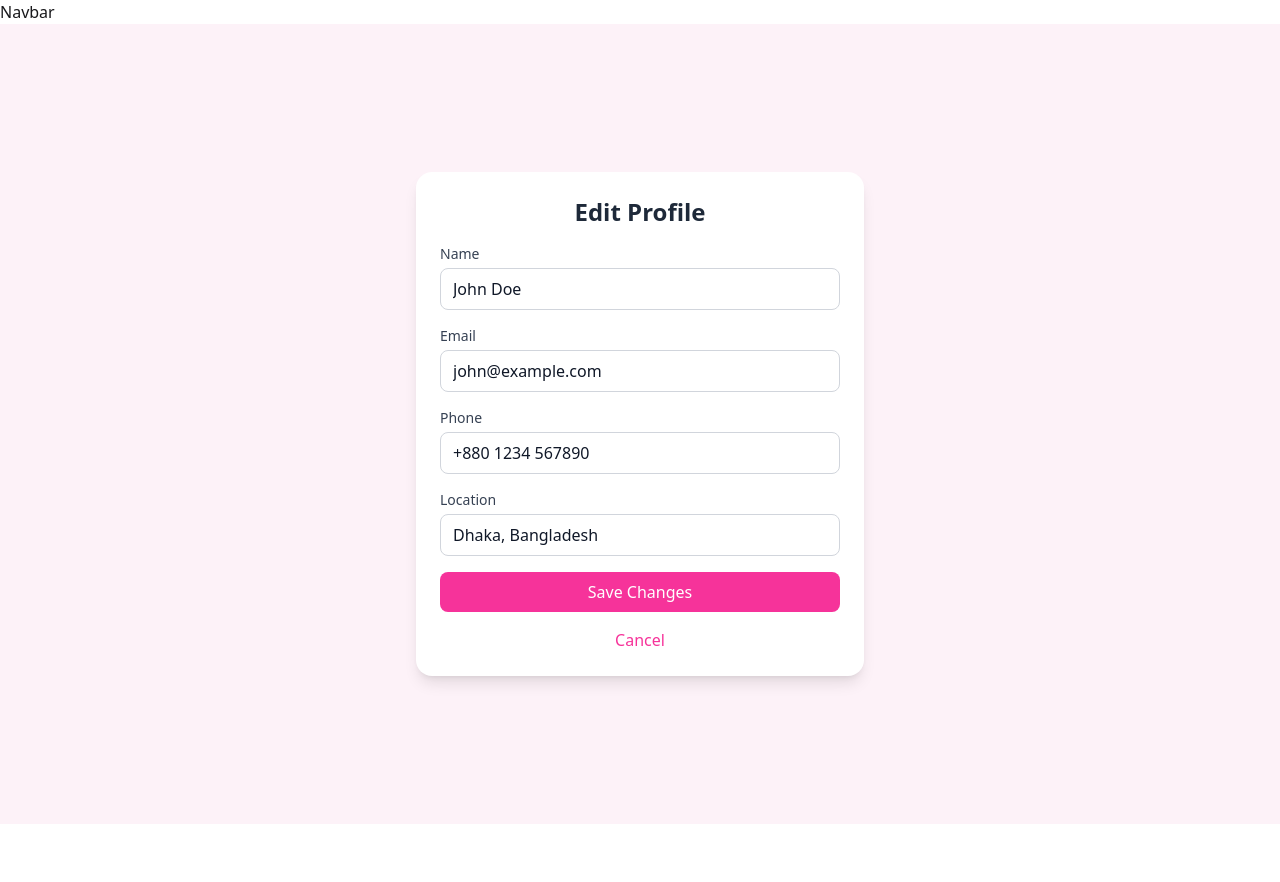
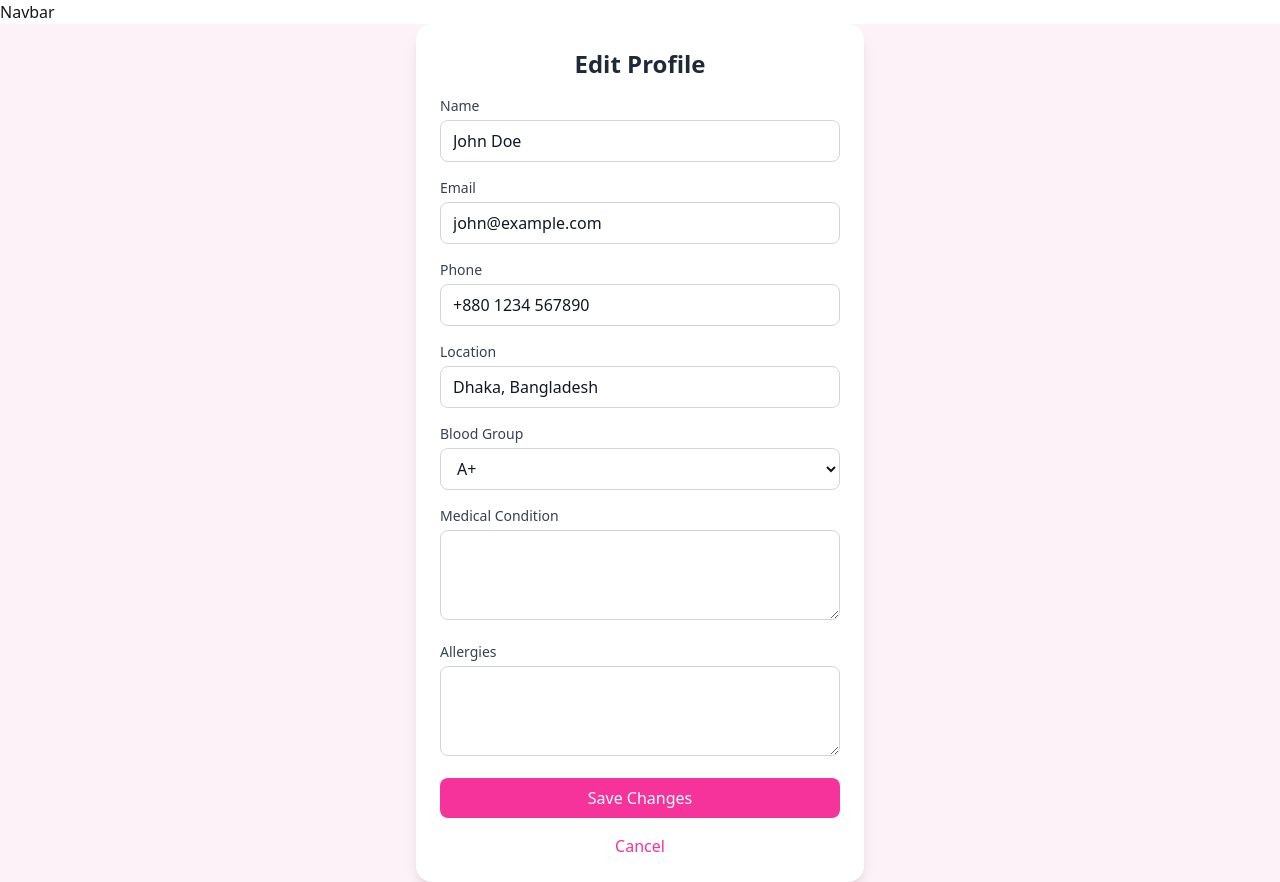
Before and after one commit to Erfan-Khan-Dhrubo/SentryAid, a React (Vite) app in the folder frontend/: page /editProfile in a window 1280 px wide. Before the commit the page ends 824 px from the top, so only its background shows below. Built offline with nearby package versions, Linux system fonts and the light colour scheme.

Commit message:
Update EditProfile.jsx

```diff
--- a/frontend/src/Pages/Users/EditProfile.jsx
+++ b/frontend/src/Pages/Users/EditProfile.jsx
@@ -6,6 +6,9 @@ const EditProfile = () => {
     email: "john@example.com",
     phone: "+880 1234 567890",
     location: "Dhaka, Bangladesh",
+    bloodGroup: "A+", // Default value for blood group
+    medicalCondition: "", // Default value for medical condition
+    allergies: "", // Default value for allergies
   });
 
   const handleChange = (e) => {
@@ -68,6 +71,47 @@ const EditProfile = () => {
             />
           </div>
 
+          <div>
+            <label className="block text-sm font-medium text-gray-700">Blood Group</label>
+            <select
+              name="bloodGroup"
+              value={formData.bloodGroup}
+              onChange={handleChange}
+              className="w-full mt-1 px-3 py-2 border border-gray-300 rounded-lg focus:outline-none focus:ring-2 focus:ring-pink-400 text-gray-900"
+            >
+              <option value="A+">A+</option>
+              <option value="A-">A-</option>
+              <option value="B+">B+</option>
+              <option value="B-">B-</option>
+              <option value="O+">O+</option>
+              <option value="O-">O-</option>
+              <option value="AB+">AB+</option>
+              <option value="AB-">AB-</option>
+            </select>
+          </div>
+
+          <div>
+            <label className="block text-sm font-medium text-gray-700">Medical Condition</label>
+            <textarea
+              name="medicalCondition"
+              value={formData.medicalCondition}
+              onChange={handleChange}
+              className="w-full mt-1 px-3 py-2 border border-gray-300 rounded-lg focus:outline-none focus:ring-2 focus:ring-pink-400 text-gray-900"
+              rows="3"
+            ></textarea>
+          </div>
+
+          <div>
+            <label className="block text-sm font-medium text-gray-700">Allergies</label>
+            <textarea
+              name="allergies"
+              value={formData.allergies}
+              onChange={handleChange}
+              className="w-full mt-1 px-3 py-2 border border-gray-300 rounded-lg focus:outline-none focus:ring-2 focus:ring-pink-400 text-gray-900"
+              rows="3"
+            ></textarea>
+          </div>
+
           <button
             type="submit"
             className="w-full bg-pink-500 hover:bg-pink-600 text-white py-2 rounded-lg transition"
```
